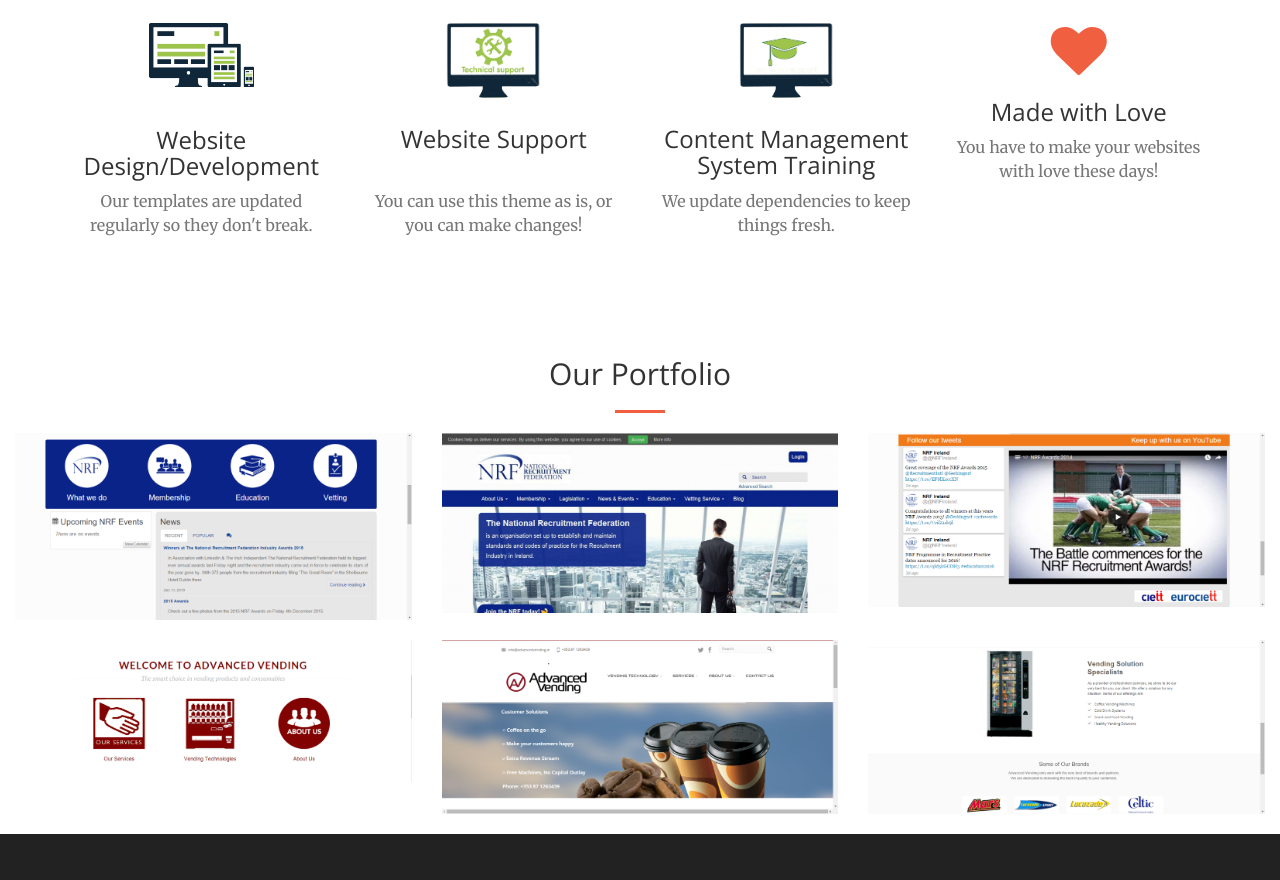
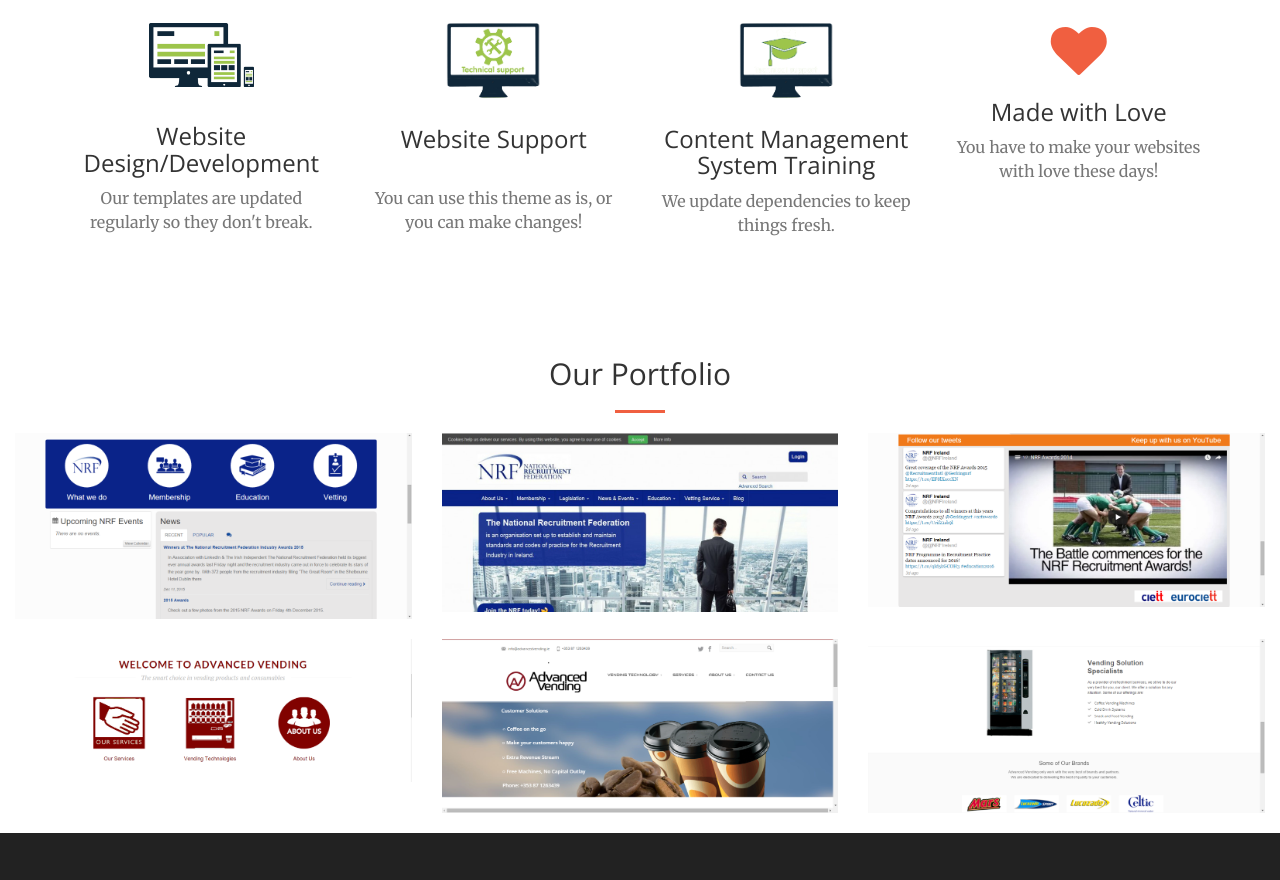
Before and after one commit to stephenconnor/stephenconnor.github.io, a plain HTML site: page index.html in a window 1280 px wide. Shown: the part 1400-2280 px from the top of the page. Drawn offline with nearby package versions, Linux system fonts and the light colour scheme.

Commit message:
21:46 20151213

```diff
--- a/index.html
+++ b/index.html
@@ -115,17 +115,18 @@
                 <div class="col-lg-3 col-md-6 text-center">
                     <div class="service-box">
                         <img src="img/responsiveDesign_blue_green.png" alt="Design & Development">
-                        <br>
-                        <br>
+                        <div class="serviceBox_WebDev">
                         <h3>Website Design/Development</h3>
                         <p class="text-muted">Our templates are updated regularly so they don't break.</p>
+                        </div>
                     </div>
                 </div>
                 <div class="col-lg-3 col-md-6 text-center">
                     <div class="service-box">
                         <img src="img/support-icon-23329139.jpg">
+                        <div class="serviceBox_WebSup">
                         <h3>Website Support</h3>
-                        <div class="serviceBox_WebSup"><p class="text-muted " style="margin-top=50px;">You can use this theme as is, or you can make changes!</p></div>
+                        <p class="text-muted " style="margin-top=50px;">You can use this theme as is, or you can make changes!</p></div>
                     </div>
                 </div>
                 <div class="col-lg-3 col-md-6 text-center">
--- a/style.css
+++ b/style.css
@@ -67,8 +67,12 @@ header .header-content {
     width: 40%;
 }
 
-.serviceBox_WebSup {
+.serviceBox_WebDev {
     margin-top: 14%;
+}
+
+.serviceBox_WebSup  p{
+    margin-top: 13%;
 }
 
 .client_portfoliio {
```
